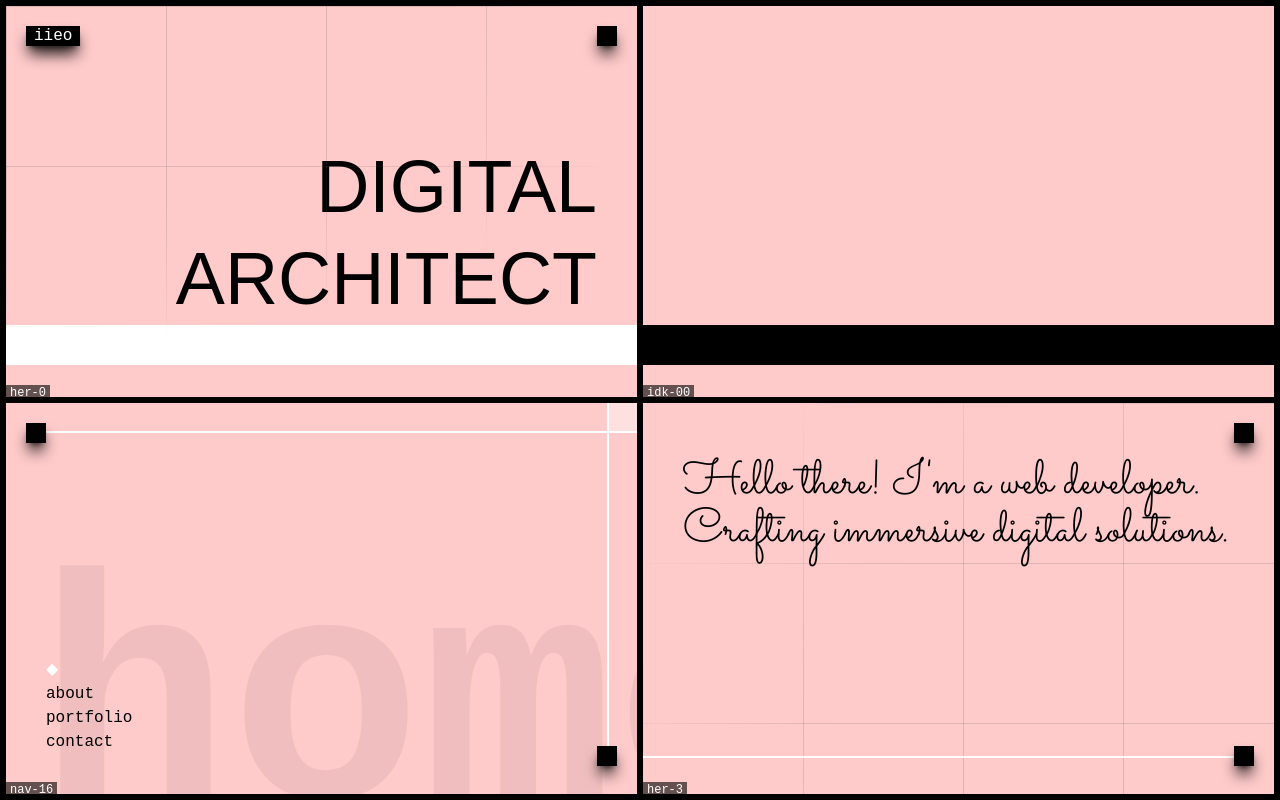
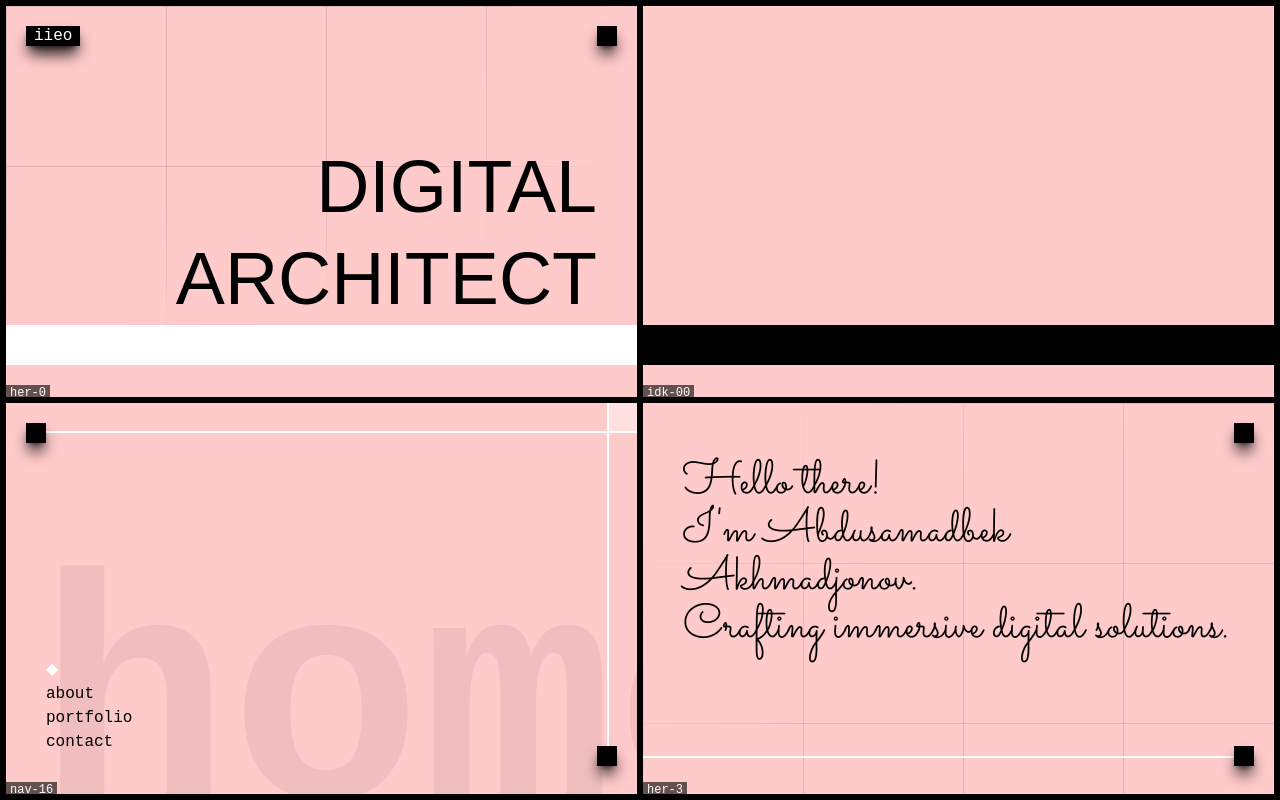
Before and after one commit to iieono/portfolio-4, a React (Vite) app: page / in a window 1280 px wide. Built offline with nearby package versions, Linux system fonts and the light colour scheme; a web font is replaced by a local one; what tailwindcss-safe-area would draw is missing.

Commit message:
update font

```diff
--- a/src/components/Home.jsx
+++ b/src/components/Home.jsx
@@ -233,13 +233,14 @@ function Home() {
         <div className="hidden lg:flex px-2 py-6  text-4xl xl:text-5xl 2xl:text-6xl font-light w-full sacra  overflow-visible">
           <p ref={parRef} class="para overflow-visible z-40">
             <span>Hello there! </span>
-            <span>I'm a </span>
+            <br />
+            <span>I'm </span>
             {/* <br /> */}
             <span class="highlight  ">
-              web developer. <br />
+              Abdusamadbek Akhmadjonov. <br />
             </span>
             <span className="">Crafting immersive </span>
-            <span className="highlight  ">digital solutions.</span>
+            <span className="">digital solutions.</span>
             {/* <br /> */}
           </p>
         </div>
```
